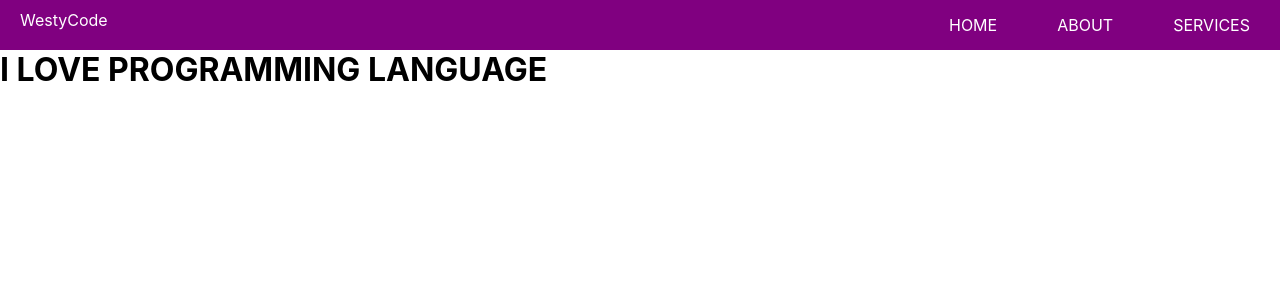
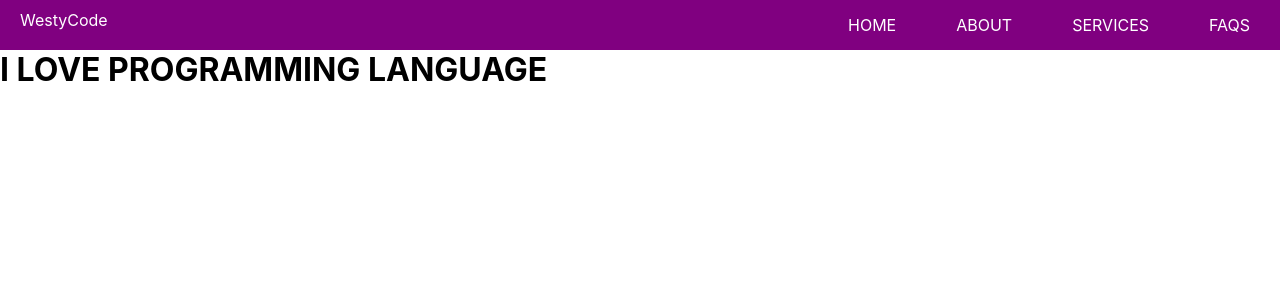
Before and after one commit to osenifuture/myproject, a React (Create React App) app: page / in a window 1280 px wide. Shown: the top 300 px of the page. Built offline with nearby package versions, Linux system fonts and the light colour scheme.

Commit message:
added faq link

```diff
--- a/src/components/Navbar/Navigation.jsx
+++ b/src/components/Navbar/Navigation.jsx
@@ -18,7 +18,7 @@ const Navigation = () =>{
                    <Link to='/' className="link">HOME</Link>
                    <Link to='/About' className="link">ABOUT</Link>
                    <Link to='/Services' className="link">SERVICES</Link>
-
+                   <Link to='/Faq' className="link">FAQS</Link>
                 </div>
             </div>
             <Outlet/>
```
